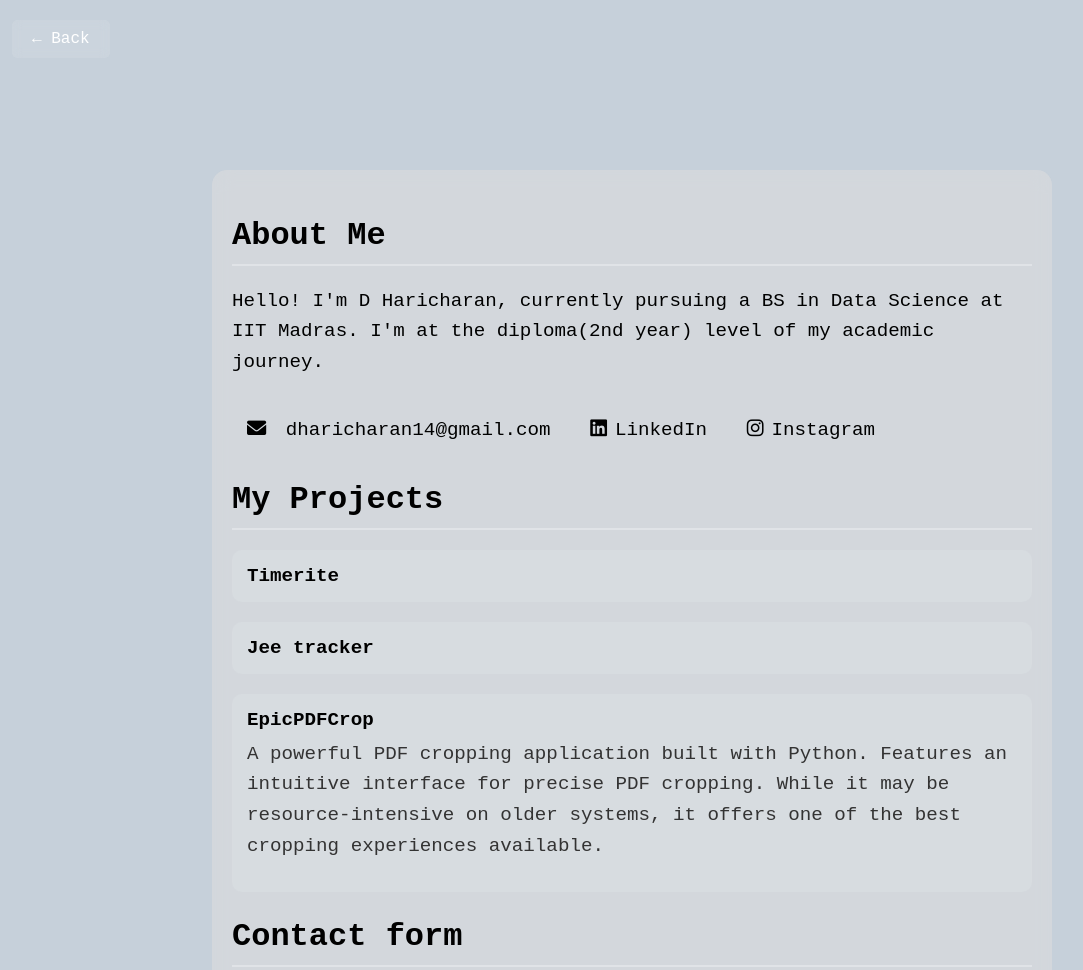
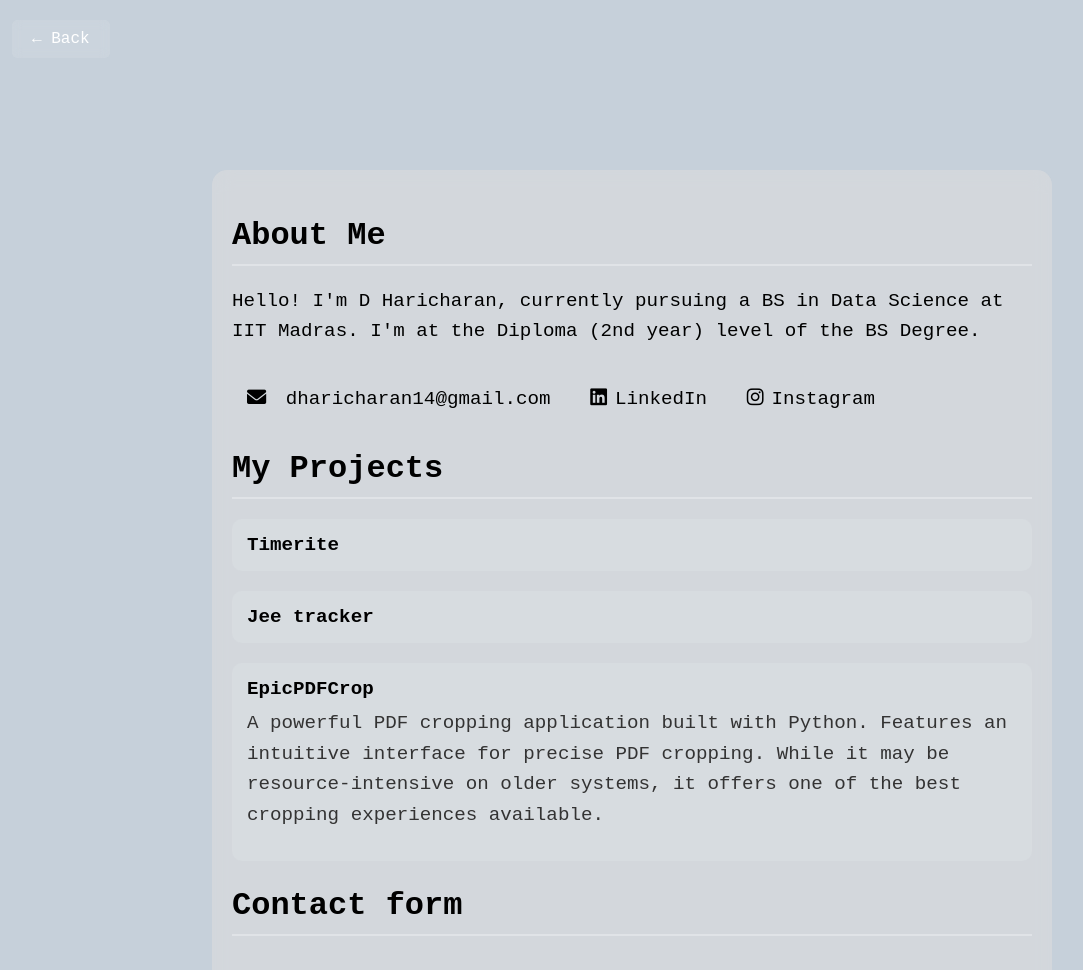
Before and after one commit to Haricharan14/timerite.athman.me, a plain HTML site: page about.html in a window 1280 px wide. Shown: the top 970 px of the page, without its empty margins (8-1091 px from the left). Drawn offline with Linux system fonts and the light colour scheme; grey boxes are pictures that could not be loaded.

Commit message:
Update about.html

```diff
--- a/about.html
+++ b/about.html
@@ -118,7 +118,7 @@
     <div class="about-container">
         <div class="about-section">
             <h2>About Me</h2>
-            <p>Hello! I'm D Haricharan, currently pursuing a BS in Data Science at IIT Madras. I'm at the diploma(2nd year) level of my academic journey.</p>
+            <p>Hello! I'm D Haricharan, currently pursuing a BS in Data Science at IIT Madras. I'm at the Diploma (2nd year) level of the BS Degree.</p>
             <div class="social-links">
                 <a href="mailto:dharicharan14@gmail.com">
                     <i class="fa-solid fa-envelope";"></i> dharicharan14@gmail.com
```
